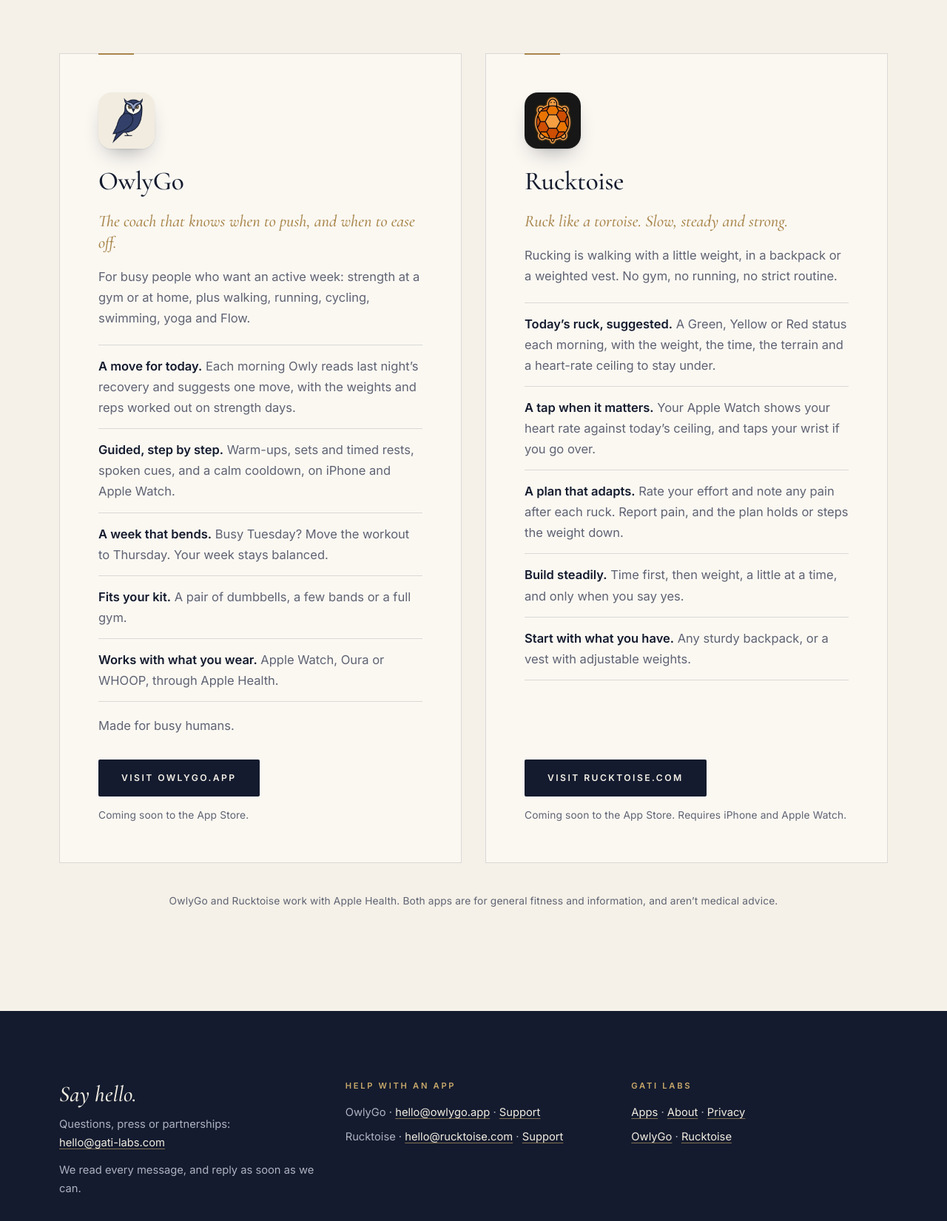
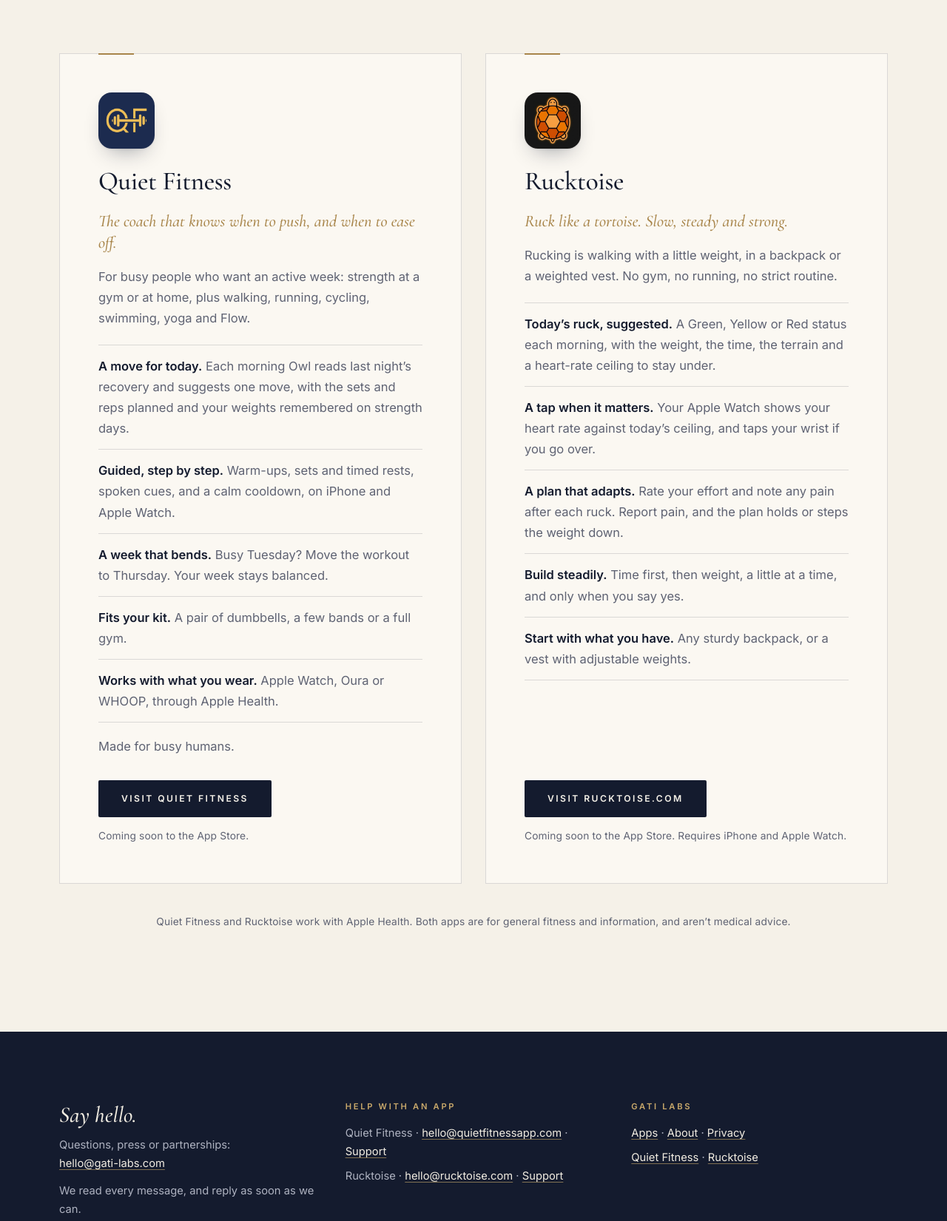
Before and after one commit to Gati-Labs-LLC/gati-labs-LLC.github.io, a plain HTML site: page apps.html in a window 1280 px wide. Shown: the part 760-2411 px from the top of the page at 74% size. Drawn offline with Linux system fonts and the light colour scheme.

Commit message:
Replace OwlyGo with Quiet Fitness
The app is now Quiet Fitness at quietfitnessapp.com, with the QF dumbbell
icon, and its coach is called Owl. Rucktoise is unchanged.

Co-Authored-By: Claude Opus 5.5 <noreply@anthropic.com>
Claude-Session: https://claude.ai/code/session_01LZq7Du9Em8yY8syReSagzM

```diff
--- a/apps.html
+++ b/apps.html
@@ -4,9 +4,9 @@
 <meta charset="utf-8">
 <meta name="viewport" content="width=device-width, initial-scale=1">
 <title>Apps · Gati Labs</title>
-<meta name="description" content="Gati Labs makes OwlyGo and Rucktoise, private coaching apps that read last night's recovery and suggest one move for today.">
+<meta name="description" content="Gati Labs makes Quiet Fitness and Rucktoise, private coaching apps that read last night's recovery and suggest one move for today.">
 <meta property="og:title" content="Apps · Gati Labs">
-<meta property="og:description" content="Gati Labs makes OwlyGo and Rucktoise, private coaching apps that read last night's recovery and suggest one move for today.">
+<meta property="og:description" content="Gati Labs makes Quiet Fitness and Rucktoise, private coaching apps that read last night's recovery and suggest one move for today.">
 <meta name="theme-color" content="#141B2E">
 <link rel="icon" href="assets/favicon.svg" type="image/svg+xml">
 <link rel="preload" href="assets/fonts/CormorantGaramond.woff2" as="font" type="font/woff2" crossorigin>
@@ -24,7 +24,7 @@
 <section class="hero center">
   <div class="wrap stack">
     <h1>Two coaches. <em>One way of thinking.</em></h1>
-    <p class="lede">OwlyGo and Rucktoise coach different things, the same way. Each reads your recovery every morning, suggests one move, and lets you have the final say.</p>
+    <p class="lede">Quiet Fitness and Rucktoise coach different things, the same way. Each reads your recovery every morning, suggests one move, and lets you have the final say.</p>
 
   </div>
 </section>
@@ -32,19 +32,19 @@
   <div class="wrap">
     <div class="apps" style="margin-top:0">
 <article class="app">
-  <img src="assets/owlygo.png" alt="OwlyGo app icon" width="76" height="76">
-  <h3>OwlyGo</h3>
+  <img src="assets/quiet-fitness.png" alt="Quiet Fitness app icon" width="76" height="76">
+  <h3>Quiet Fitness</h3>
   <p class="tag">The coach that knows when to push, and when to ease off.</p>
   <p>For busy people who want an active week: strength at a gym or at home, plus walking, running, cycling, swimming, yoga and Flow.</p>
   <ul>
-    <li><strong>A move for today.</strong> Each morning Owly reads last night’s recovery and suggests one move, with the weights and reps worked out on strength days.</li>
+    <li><strong>A move for today.</strong> Each morning Owl reads last night’s recovery and suggests one move, with the sets and reps planned and your weights remembered on strength days.</li>
     <li><strong>Guided, step by step.</strong> Warm-ups, sets and timed rests, spoken cues, and a calm cooldown, on iPhone and Apple Watch.</li>
     <li><strong>A week that bends.</strong> Busy Tuesday? Move the workout to Thursday. Your week stays balanced.</li>
     <li><strong>Fits your kit.</strong> A pair of dumbbells, a few bands or a full gym.</li>
     <li><strong>Works with what you wear.</strong> Apple Watch, Oura or WHOOP, through Apple Health.</li>
   </ul>
   <p>Made for busy humans.</p>
-  <div class="more"><a class="btn ink" href="https://owlygo.app">Visit owlygo.app</a><span class="note">Coming soon to the App Store.</span></div>
+  <div class="more"><a class="btn ink" href="https://quietfitnessapp.com">Visit Quiet Fitness</a><span class="note">Coming soon to the App Store.</span></div>
 </article>
 <article class="app">
   <img src="assets/rucktoise.png" alt="Rucktoise app icon" width="76" height="76">
@@ -61,7 +61,7 @@
   <div class="more"><a class="btn ink" href="https://rucktoise.com">Visit rucktoise.com</a><span class="note">Coming soon to the App Store. Requires iPhone and Apple Watch.</span></div>
 </article>
     </div>
-    <p class="note center" style="margin-top:40px">OwlyGo and Rucktoise work with Apple Health. Both apps are for general fitness and information, and aren’t medical advice.</p>
+    <p class="note center" style="margin-top:40px">Quiet Fitness and Rucktoise work with Apple Health. Both apps are for general fitness and information, and aren’t medical advice.</p>
   </div>
 </section>
 </main>
@@ -76,7 +76,7 @@
       <div>
         <h3>Help with an app</h3>
         <ul>
-          <li>OwlyGo · <a href="mailto:hello@owlygo.app">hello@owlygo.app</a> · <a href="https://owlygo.app/support.html">Support</a></li>
+          <li>Quiet Fitness · <a href="mailto:hello@quietfitnessapp.com">hello@quietfitnessapp.com</a> · <a href="https://quietfitnessapp.com/support.html">Support</a></li>
           <li>Rucktoise · <a href="mailto:hello@rucktoise.com">hello@rucktoise.com</a> · <a href="https://rucktoise.com/support.html">Support</a></li>
         </ul>
       </div>
@@ -84,7 +84,7 @@
         <h3>Gati Labs</h3>
         <ul>
           <li><a href="apps.html">Apps</a> · <a href="about.html">About</a> · <a href="privacy.html">Privacy</a></li>
-          <li><a href="https://owlygo.app">OwlyGo</a> · <a href="https://rucktoise.com">Rucktoise</a></li>
+          <li><a href="https://quietfitnessapp.com">Quiet Fitness</a> · <a href="https://rucktoise.com">Rucktoise</a></li>
         </ul>
       </div>
     </div>
```
Also changed, not shown: about.html (+6 -6 lines), index.html (+8 -8 lines), privacy.html (+6 -6 lines), assets/owlygo.png (deleted), assets/quiet-fitness.png (added).
